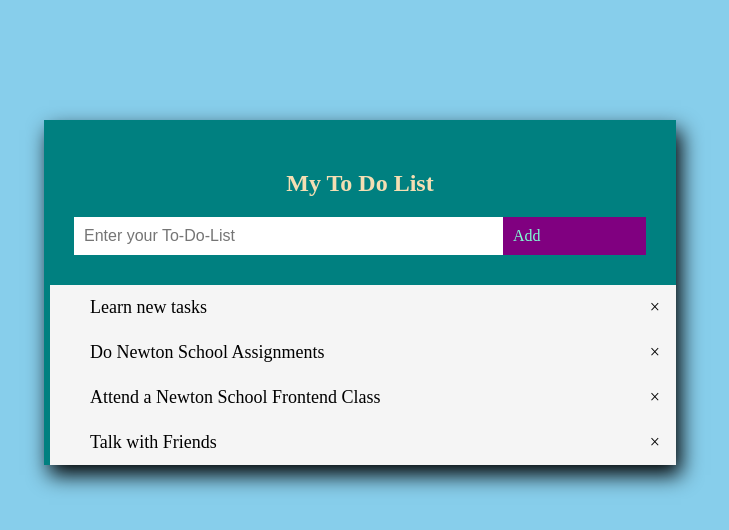
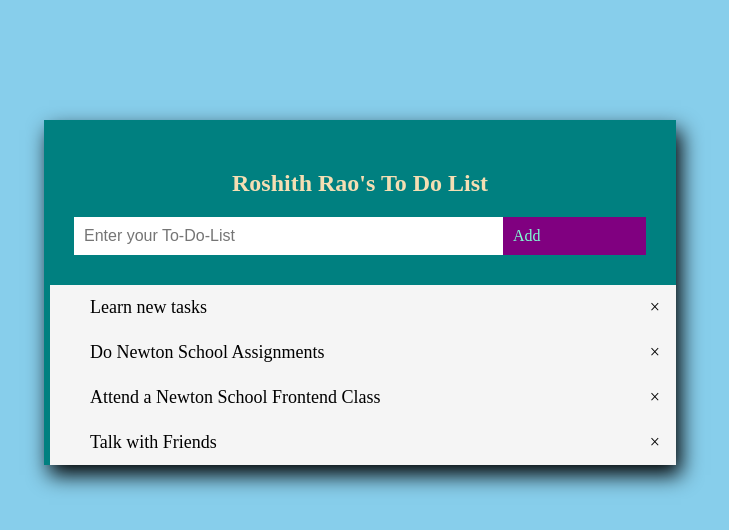
Before and after one commit to roshithrao/NS-MINI-PROJECT, a plain HTML site: page index.html in a window 1280 px wide. Shown: the whole page, without its empty margins (280-1009 px from the left). Drawn offline with Linux system fonts and the light colour scheme.

Commit message:
'Somechangetofinalproject'

```diff
--- a/index.html
+++ b/index.html
@@ -10,7 +10,7 @@
 	<div class="container">
 		<div id="listbox" class="header">
 
-			<h2>My To Do List</h2>
+			<h2>Roshith Rao's To Do List</h2>
 			<input type="text" id="item" placeholder="Enter your To-Do-List">
 			<span onclick="newElement()" class="addBtn">Add</span>
 		</div>
```
